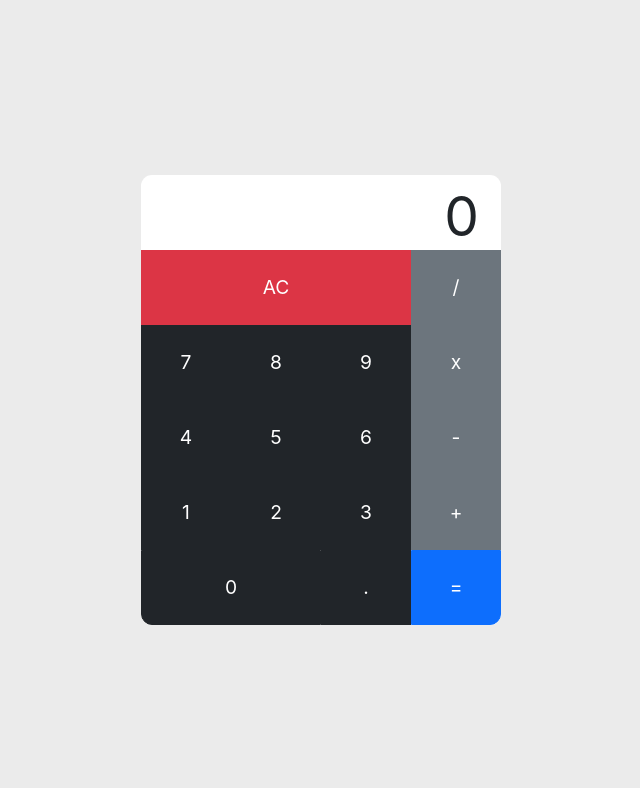
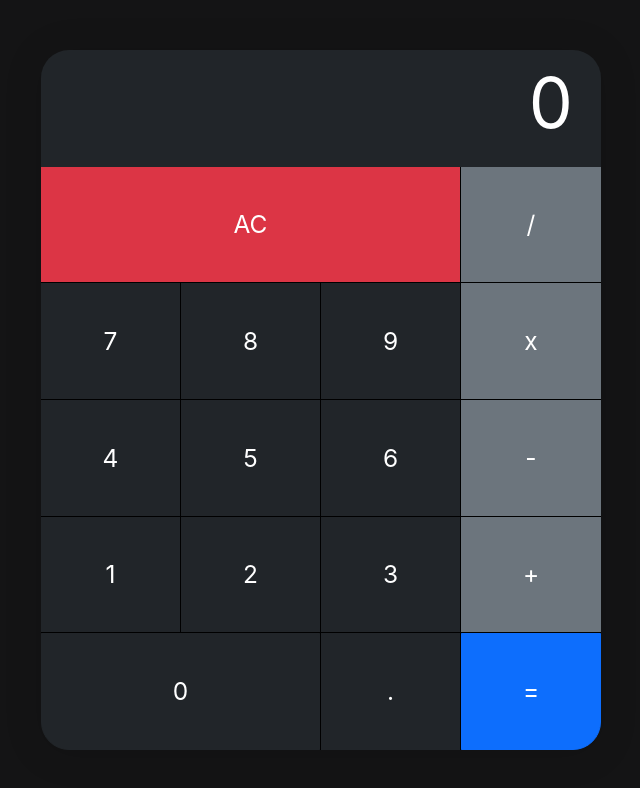
Before and after one commit to mjstackhouse/calculator-app, a React (Create React App) app: page / in a window 1280 px wide. Shown: the top 788 px of the page, without its empty margins (319-959 px from the left). Built offline with nearby package versions, Linux system fonts and the light colour scheme.

Commit message:
feat: Added light-mode media queries and made it dark-mode by default. Also added a thin border between the buttons to clearly separate them from each other.

```diff
--- a/public/index.html
+++ b/public/index.html
@@ -10,37 +10,16 @@
       content="Web site created using create-react-app"
     />
     <link rel="apple-touch-icon" href="%PUBLIC_URL%/logo192.png" />
-    <!--
-      manifest.json provides metadata used when your web app is installed on a
-      user's mobile device or desktop. See https://developers.google.com/web/fundamentals/web-app-manifest/
-    -->
     <link rel="manifest" href="%PUBLIC_URL%/manifest.json" />
-    <link href="https://cdn.jsdelivr.net/npm/bootstrap@5.3.0-alpha1/dist/css/bootstrap.min.css" rel="stylesheet" integrity="sha384-GLhlTQ8iRABdZLl6O3oVMWSktQOp6b7In1Zl3/Jr59b6EGGoI1aFkw7cmDA6j6gD" crossorigin="anonymous">
-    <script src="https://cdn.jsdelivr.net/npm/bootstrap@5.3.0-alpha1/dist/js/bootstrap.bundle.min.js" integrity="sha384-w76AqPfDkMBDXo30jS1Sgez6pr3x5MlQ1ZAGC+nuZB+EYdgRZgiwxhTBTkF7CXvN" crossorigin="anonymous"></script>
-    <script src="https://kit.fontawesome.com/19adab3dff.js" crossorigin="anonymous"></script>
-    <!--
-      Notice the use of %PUBLIC_URL% in the tags above.
-      It will be replaced with the URL of the `public` folder during the build.
-      Only files inside the `public` folder can be referenced from the HTML.
-
-      Unlike "/favicon.ico" or "favicon.ico", "%PUBLIC_URL%/favicon.ico" will
-      work correctly both with client-side routing and a non-root public URL.
-      Learn how to configure a non-root public URL by running `npm run build`.
-    -->
-    <title>React App</title>
+    <link href="https://cdn.jsdelivr.net/npm/bootstrap@5.3.0/dist/css/bootstrap.min.css" rel="stylesheet" integrity="sha384-9ndCyUaIbzAi2FUVXJi0CjmCapSmO7SnpJef0486qhLnuZ2cdeRhO02iuK6FUUVM" crossorigin="anonymous">
+    <!-- <link href="https://cdn.jsdelivr.net/npm/bootstrap@5.3.0-alpha1/dist/css/bootstrap.min.css" rel="stylesheet" integrity="sha384-GLhlTQ8iRABdZLl6O3oVMWSktQOp6b7In1Zl3/Jr59b6EGGoI1aFkw7cmDA6j6gD" crossorigin="anonymous"> -->
+    <!-- <script src="https://cdn.jsdelivr.net/npm/bootstrap@5.3.0-alpha1/dist/js/bootstrap.bundle.min.js" integrity="sha384-w76AqPfDkMBDXo30jS1Sgez6pr3x5MlQ1ZAGC+nuZB+EYdgRZgiwxhTBTkF7CXvN" crossorigin="anonymous"></script> -->
+    <!-- <script src="https://kit.fontawesome.com/19adab3dff.js" crossorigin="anonymous"></script> -->
+    <title>Calculator</title>
   </head>
   <body>
     <noscript>You need to enable JavaScript to run this app.</noscript>
     <div id="root"></div>
-    <!--
-      This HTML file is a template.
-      If you open it directly in the browser, you will see an empty page.
-
-      You can add webfonts, meta tags, or analytics to this file.
-      The build step will place the bundled scripts into the <body> tag.
-
-      To begin the development, run `npm start` or `yarn start`.
-      To create a production bundle, use `npm run build` or `yarn build`.
-    -->
+    <!-- <script src="https://cdn.jsdelivr.net/npm/bootstrap@5.3.0-alpha1/dist/js/bootstrap.bundle.min.js" integrity="sha384-w76AqPfDkMBDXo30jS1Sgez6pr3x5MlQ1ZAGC+nuZB+EYdgRZgiwxhTBTkF7CXvN" crossorigin="anonymous"></script> -->
   </body>
 </html>
--- a/src/App.css
+++ b/src/App.css
@@ -5,22 +5,31 @@ html {
 }
 
 #root {
-  background-color: #EBEBEB;
+  background-color: #141415;
   display: flex;
   justify-content: center;
   align-items: center;
   width: 100vw;
   height: 100vh;
+  height: 100svh;
 }
 
 /* REUSED/CLASS STYLES */
 
+.border-bottom-black {
+  border-bottom: 0.5px solid black;
+}
+
+.border-right-black {
+  border-right: 0.5px solid black;
+}
+
 .container-fluid {
-  background-color: white;
   text-align: center;
-  border-radius: 1rem;
-  width: 480px;
-  height: 600px;
+  width: 100vw;
+  height: 100vh;
+  height: 100svh;
+  box-shadow: 0px 3px 35px 5px rgba(0, 0, 0, 0.1);
 }
 
 .row {
@@ -40,21 +49,8 @@ html {
 
 /* SPECIFIC/ID STYLES */
 
-#title {
-  color: black;
-  line-height: 1.5rem;
-  margin-bottom: 3rem;
-}
-
-#project-name {
-  font-style: italic;
-}
-
-#name {
-  font-size: 1.5rem;
-}
-
 #display-row {
+  background-color: #212529;
   text-align: right;
   padding-right: 2rem;
 }
@@ -64,34 +60,118 @@ html {
   white-space: nowrap;
   font-size: 5rem;
   padding-bottom: 0;
-}
-
-#zero {
-  border-bottom-left-radius: 1rem;
-}
-
-#equals {
-  border-bottom-right-radius: 1rem;
+  color: white;
 }
 
 /* SCREEN-RESPONSIVE STYLES */
 
-@media (max-width: 800px) or (max-height: 900px) {
-  html {
-    font-size: 11px;
+/* Touch-screen with default dark mode */
+@media (pointer: coarse) {
+  .btn-dark:hover {
+    background-color: #212529;
+    border-color: #212529;
   }
-  .container-fluid {
-    width: 360px;
-    height: 450px;
+  .btn-secondary:hover {
+    background-color: #6c757d;
+    border-color: #6c757d;
+  }
+  .btn-primary:hover {
+    background-color: #0d6efd;
+    border-color: #0d6efd;
+  }
+  .btn-danger:hover {
+    background-color: #dc3545;
+    border-color: #dc3545;
   }
 }
 
-@media (max-width: 450px) or (max-height: 600px) {
-  html {
-    font-size: 7.5px;
+/* Touch screen with light mode */
+@media (pointer: coarse) and (prefers-color-scheme: light) {
+  #root {
+    background-color: #D1D1D1;
+  }
+  #display-row {
+    background-color: white;
+  }
+  #display {
+    color: black;
+  }
+  .btn-dark {
+    background-color: white;
+    color: black;
+    border-color: white;
+  }
+  .btn-dark:hover {
+    background-color: white;
+    color: black;
+    border-color: white;
+  }
+  .btn-dark:active {
+    background-color: #EDEDED !important;
+    color: black !important;
+    border-color: #EDEDED !important;
+  }
+  .btn-primary:hover {
+    background-color: #0d6efd;
+    border-color: #0d6efd;
+  }
+  .btn-danger:hover {
+    background-color: #dc3545;
+    border-color: #dc3545;
+  }
+}
+
+/* Desktop with light mode */
+@media (pointer: fine) and (prefers-color-scheme: light) {
+  #root {
+    background-color: #D1D1D1;
+  }
+  #display-row {
+    background-color: white;
+  }
+  #display {
+    color: black;
+  }
+  .btn-dark {
+    background-color: white;
+    color: black;
+    border-color: white;
+  }
+  .btn-dark:hover {
+    background-color: #EDEDED !important;
+    color: black !important;
+    border-color: #EDEDED !important;
+  }
+  .btn-dark:active {
+    background-color: #EDEDED !important;
+    color: black !important;
+    border-color: #EDEDED !important;
+  }
+}
+
+@media (min-width: 640px) {
+  .container-fluid {
+    width: 480px;
+    height: 600px;
   }
   .container-fluid {
-    width: 240px;
-    height: 300px;
+    border-radius: 2rem;
+  }
+  #display-row {
+    border-top-right-radius: 2rem;
+    border-top-left-radius: 2rem;
+  }
+  #zero {
+    border-bottom-left-radius: 2rem;
+  }
+  #equals {
+    border-bottom-right-radius: 2rem;
   }
 }
+
+@media (min-width: 768px) {
+  .container-fluid {
+    width: 560px;
+    height: 700px;
+  }
+}
--- a/src/App.js
+++ b/src/App.js
@@ -144,50 +144,50 @@ class JavascriptCalculator extends React.Component {
               {this.state.expression === '' ? this.state.total : this.state.expression}
             </div>
           </div>
-          <div className="row">
-            <div className="col-9 no-pad">
+          <div className="row border-bottom-black">
+            <div className="col-9 no-pad border-right-black">
               <button className="btn btn-danger" id="clear" onClick={this.clearDisplay}>AC</button>
             </div>
             <div className="col-3 no-pad">
               <button className="btn btn-secondary" id="divide" onClick={() => this.concatExpression('/')}>/</button>
             </div>
           </div>
-          <div className="row">
-            <div className="col-3 no-pad">
+          <div className="row border-bottom-black">
+            <div className="col-3 no-pad border-right-black">
               <button className="btn btn-dark" id="seven" onClick={() => this.concatExpression(7)}>7</button>
             </div>
-            <div className="col-3 no-pad">
+            <div className="col-3 no-pad border-right-black">
               <button className="btn btn-dark" id="eight" onClick={() => this.concatExpression(8)}>8</button>
             </div>
-            <div className="col-3 no-pad">
+            <div className="col-3 no-pad border-right-black">
               <button className="btn btn-dark" id="nine" onClick={() => this.concatExpression(9)}>9</button>
             </div>
             <div className="col-3 no-pad">
               <button className="btn btn-secondary" id="multiply" onClick={() => this.concatExpression('*')}>x</button>
             </div>
           </div>
-          <div className="row">
-            <div className="col-3 no-pad">
+          <div className="row border-bottom-black">
+            <div className="col-3 no-pad border-right-black">
               <button className="btn btn-dark" id="four" onClick={() => this.concatExpression(4)}>4</button>
             </div>
-            <div className="col-3 no-pad">
+            <div className="col-3 no-pad border-right-black">
               <button className="btn btn-dark" id="five" onClick={() => this.concatExpression(5)}>5</button>
             </div>
-            <div className="col-3 no-pad">
+            <div className="col-3 no-pad border-right-black">
               <button className="btn btn-dark" id="six" onClick={() => this.concatExpression(6)}>6</button>
             </div>
             <div className="col-3 no-pad">
               <button className="btn btn-secondary" id="subtract" onClick={() => this.concatExpression('-')}>-</button>
             </div>
           </div>
-          <div className="row">
-            <div className="col-3 no-pad">
+          <div className="row border-bottom-black">
+            <div className="col-3 no-pad border-right-black">
               <button className="btn btn-dark" id="one" onClick={() => this.concatExpression(1)}>1</button>
             </div>
-            <div className="col-3 no-pad">
+            <div className="col-3 no-pad border-right-black">
               <button className="btn btn-dark" id="two" onClick={() => this.concatExpression(2)}>2</button>
             </div>
-            <div className="col-3 no-pad">
+            <div className="col-3 no-pad border-right-black">
               <button className="btn btn-dark" id="three" onClick={() => this.concatExpression(3)}>3</button>
             </div>
             <div className="col-3 no-pad">
@@ -195,10 +195,10 @@ class JavascriptCalculator extends React.Component {
             </div>
           </div>
           <div className="row">
-            <div className="col-6 no-pad">
+            <div className="col-6 no-pad border-right-black">
               <button className="btn btn-dark" id="zero" onClick={() => this.concatExpression(0)}>0</button>
             </div>
-            <div className="col-3 no-pad">
+            <div className="col-3 no-pad border-right-black">
               <button className="btn btn-dark" id="decimal" onClick={() => this.concatExpression('.')}>.</button>
             </div>
             <div className="col-3 no-pad">
```
